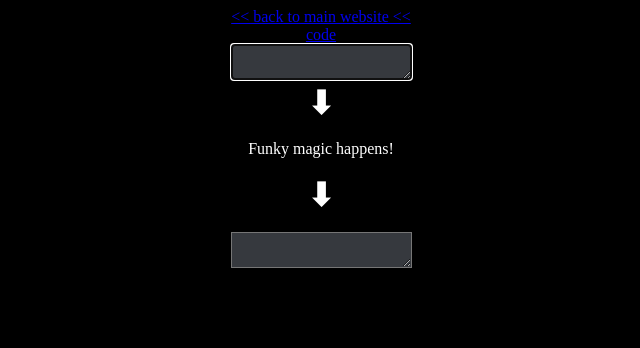
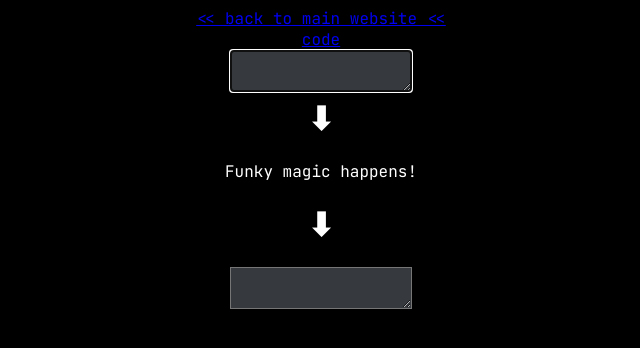
Before and after one commit to earthernsence/rot13, a plain HTML site: page index.html in a window 1280 px wide. Shown: the whole page, without its empty margins (319-959 px from the left). Drawn offline with nearby package versions, Linux system fonts and the light colour scheme.

Commit message:
JetBrains Mono

```diff
--- a/index.html
+++ b/index.html
@@ -6,22 +6,28 @@
         <meta name="description" content="ebg13 rapbqre/qrpbqre">
         <meta property="og:image" content="https://i.imgur.com/jHFTxIN.png">
 	<meta name="viewport" content="width=device-width, initial-scale=1.0">
+	<link rel="preconnect" href="https://fonts.gstatic.com">
+	<link href="https://fonts.googleapis.com/css2?family=JetBrains+Mono&display=swap" rel="stylesheet">
 	<link rel="icon" href="earthpets.gif" />
         <style>
             div {
-              color: white
+              color: white;
+		    font-family: 'JetBrains Mono', monospace;
             }
             html {
-              background-color:black
+              background-color:black;
+		    font-family: 'JetBrains Mono', monospace;
             }
             textarea {
               background-color:#36393e;
-              color: white
+              color: white;
+		    font-family: 'JetBrains Mono', monospace;
             }
             #arrow {
 			        font-size: 2.0em;
 			        font-weight: bold;
 			        margin: 0;
+		    font-family: 'JetBrains Mono', monospace;
 		        }
         </style>
     </head>
```
